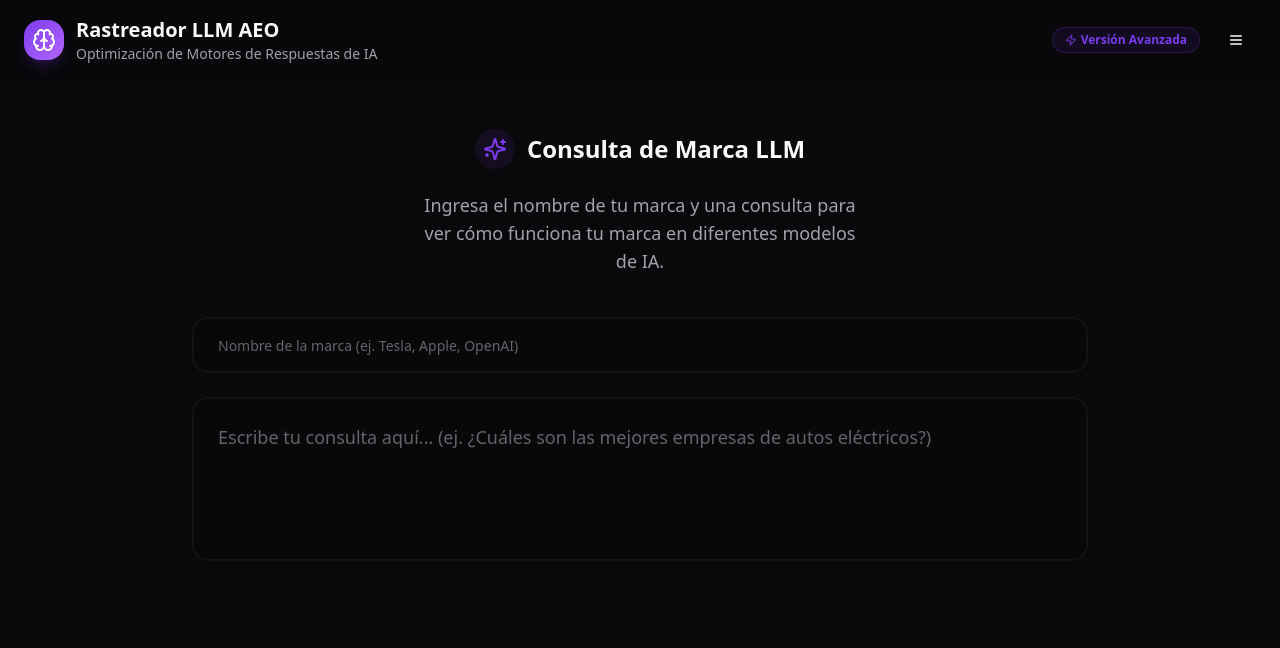
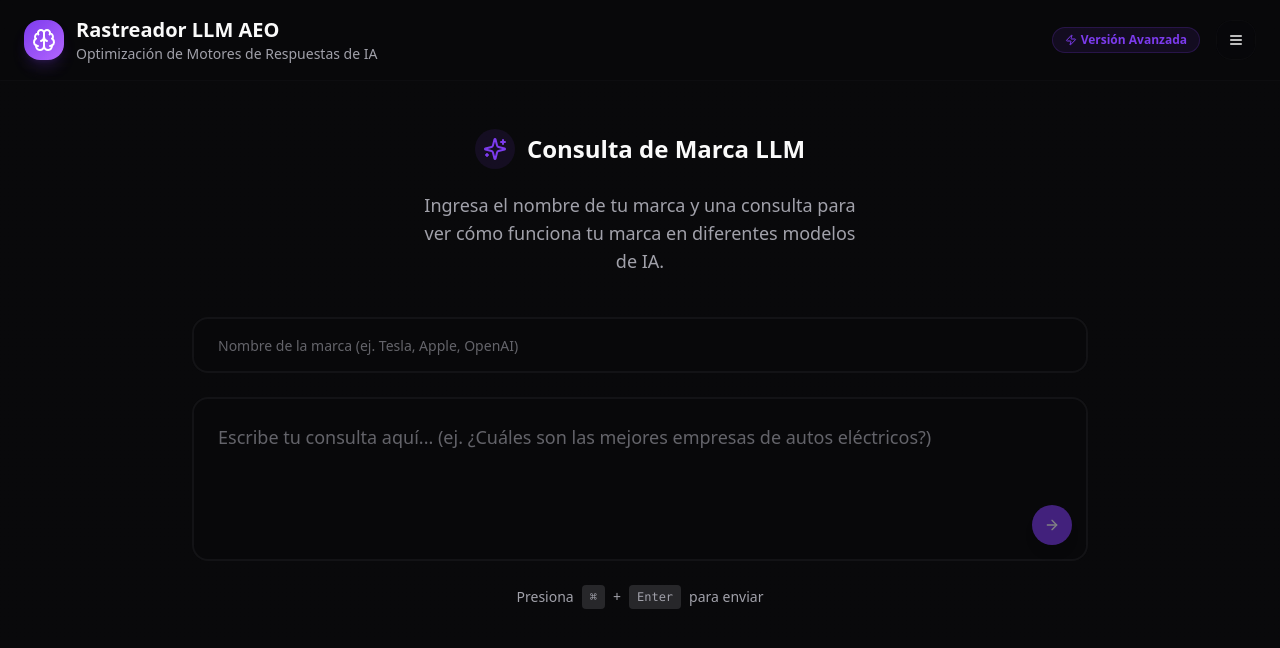
Before and after one commit to AlvaroArancibiaRios/brand-llm-beacon, a React (Vite) app: page / in a window 1280 px wide. Shown: the top 648 px of the page. Built offline with nearby package versions, Linux system fonts and the light colour scheme.

Commit message:
Reverted to commit 01c3e5eea8856c68a8330d88d9943a5ecb6aa999

```diff
--- a/src/components/QueryForm.tsx
+++ b/src/components/QueryForm.tsx
@@ -45,75 +45,31 @@ export const QueryForm = ({
 
       {/* Modern Search Interface */}
       <form onSubmit={handleSubmit} className="space-y-6">
-        {/* Brand Input with CTA */}
+        {/* Brand Input */}
         <div className="relative">
-          <Input
-            id="brand"
-            placeholder="Nombre de la marca (ej. Tesla, Apple, OpenAI)"
-            value={brand}
-            onChange={e => setBrand(e.target.value)}
-            onKeyDown={handleKeyDown}
-            className="h-14 text-lg pl-6 pr-6 rounded-2xl border-2 border-border/40 bg-background/50 backdrop-blur-sm hover:border-border/60 focus:border-primary/50 focus:ring-2 focus:ring-primary/20 transition-all duration-200 placeholder:text-muted-foreground/60"
-          />
-
-          {/* Call to Action inside brand input area */}
-          {brand.trim() && (
-            <div className="absolute -bottom-3 left-6 transform animate-fade-in">
-              <div className="flex items-center gap-2 bg-primary/10 border border-primary/20 rounded-full px-3 py-1 text-sm">
-                <Search className="h-3 w-3 text-primary" />
-                <span className="text-primary font-medium">Listo para el análisis?</span>
-              </div>
-            </div>
-          )}
+          <Input id="brand" placeholder="Nombre de la marca (ej. Tesla, Apple, OpenAI)" value={brand} onChange={e => setBrand(e.target.value)} onKeyDown={handleKeyDown} className="h-14 text-lg pl-6 pr-6 rounded-2xl border-2 border-border/40 bg-background/50 backdrop-blur-sm hover:border-border/60 focus:border-primary/50 focus:ring-2 focus:ring-primary/20 transition-all duration-200 placeholder:text-muted-foreground/60" />
         </div>
 
         {/* Query Input */}
-        <div className="relative mt-8">
-          <Textarea
-            id="query"
-            placeholder="Escribe tu consulta aquí... (ej. ¿Cuáles son las mejores empresas de autos eléctricos?)"
-            value={query}
-            onChange={e => setQuery(e.target.value)}
-            onKeyDown={handleKeyDown}
-            className="min-h-[120px] text-lg p-6 rounded-2xl border-2 border-border/40 bg-background/50 backdrop-blur-sm hover:border-border/60 focus:border-primary/50 focus:ring-2 focus:ring-primary/20 transition-all duration-200 placeholder:text-muted-foreground/60 resize-none"
-            rows={4}
-          />
+        <div className="relative">
+          <Textarea id="query" placeholder="Escribe tu consulta aquí... (ej. ¿Cuáles son las mejores empresas de autos eléctricos?)" value={query} onChange={e => setQuery(e.target.value)} onKeyDown={handleKeyDown} className="min-h-[120px] text-lg p-6 rounded-2xl border-2 border-border/40 bg-background/50 backdrop-blur-sm hover:border-border/60 focus:border-primary/50 focus:ring-2 focus:ring-primary/20 transition-all duration-200 placeholder:text-muted-foreground/60 resize-none" rows={4} />
+
+          {/* Submit Button - Floating */}
+          <div className="absolute bottom-4 right-4">
+            <Button type="submit" size="sm" disabled={!query.trim() || !brand.trim() || isLoading} className="h-10 w-10 p-0 rounded-full bg-primary hover:bg-primary/90 disabled:opacity-50 disabled:cursor-not-allowed transition-all duration-200 shadow-lg hover:shadow-xl">
+              {isLoading ? <div className="h-4 w-4 animate-spin rounded-full border-2 border-primary-foreground border-t-transparent" /> : <ArrowRight className="h-4 w-4 text-primary-foreground" />}
+            </Button>
+          </div>
         </div>
 
-        {/* Main CTA Button */}
-        {query.trim() && brand.trim() && (
-          <div className="flex justify-center animate-scale-in">
-            <Button
-              type="submit"
-              size="lg"
-              disabled={isLoading}
-              className="h-14 px-8 rounded-2xl bg-gradient-primary hover:scale-105 disabled:opacity-50 disabled:cursor-not-allowed transition-all duration-200 shadow-lg hover:shadow-xl text-lg font-semibold"
-            >
-              {isLoading ? (
-                <>
-                  <div className="h-5 w-5 animate-spin rounded-full border-2 border-primary-foreground border-t-transparent mr-3" />
-                  Analizando...
-                </>
-              ) : (
-                <>
-                  <Search className="h-5 w-5 mr-3" />
-                  ¡Iniciar Análisis LLM!
-                  <ArrowRight className="h-5 w-5 ml-3" />
-                </>
-              )}
-            </Button>
-          </div>
-        )}
-
         {/* Keyboard Shortcut Hint */}
-        {query.trim() && brand.trim() && (
-          <div className="flex items-center justify-center gap-2 text-sm text-muted-foreground animate-fade-in">
-            <span>O presiona</span>
-            <kbd className="px-2 py-1 bg-muted rounded text-xs font-mono">⌘</kbd>
-            <span>+</span>
-            <kbd className="px-2 py-1 bg-muted rounded text-xs font-mono">Enter</kbd>
-          </div>
-        )}
+        <div className="flex items-center justify-center gap-2 text-sm text-muted-foreground">
+          <span>Presiona</span>
+          <kbd className="px-2 py-1 bg-muted rounded text-xs font-mono">⌘</kbd>
+          <span>+</span>
+          <kbd className="px-2 py-1 bg-muted rounded text-xs font-mono">Enter</kbd>
+          <span>para enviar</span>
+        </div>
       </form>
     </div>;
 };
```
